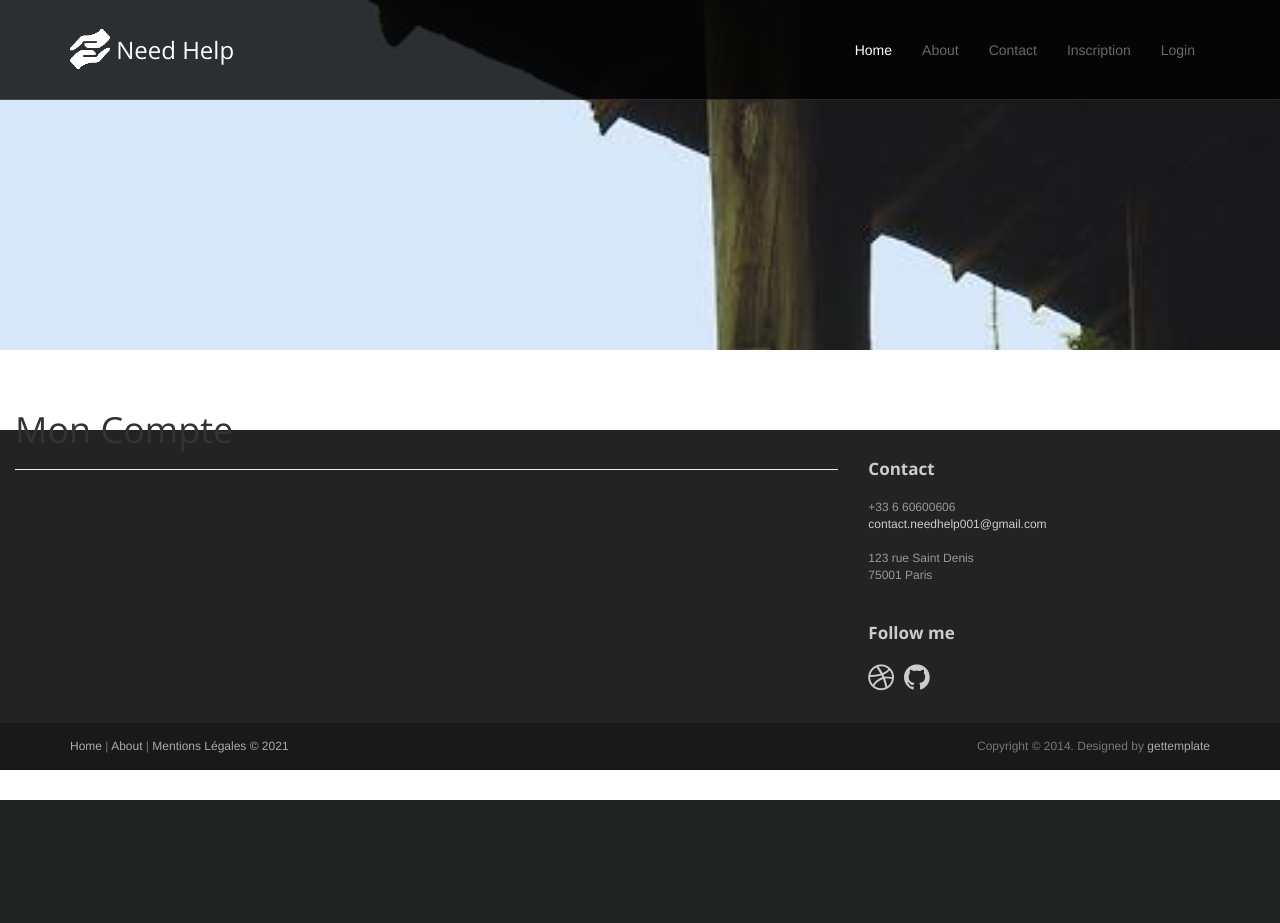
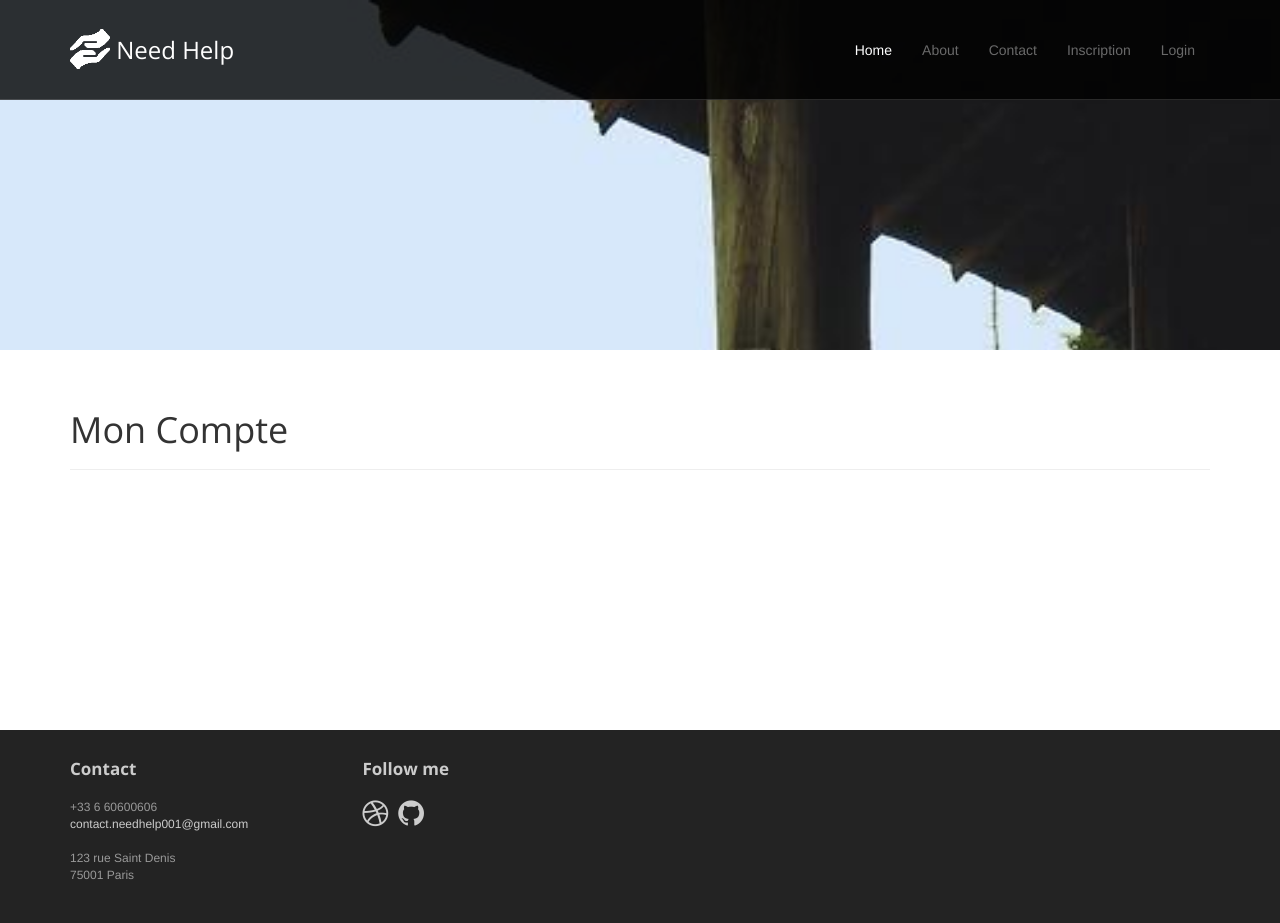
Before and after one commit to davidbarat/P13, a Django app: template needhelp/help/templates/help/profile.html in a window 1280 px wide. Shown: the top 923 px of the page. Before the commit the page ends 800 px from the top, so only its background shows below. Run offline with Django 3.2, Linux system fonts and the light colour scheme; the template is opened without the code that fills it, so the values that code supplies are empty; some libraries are stand-ins or nearby versions.

Commit message:
fix: display issue with container lg-8

```diff
--- a/needhelp/help/templates/group/creategroup.html
+++ b/needhelp/help/templates/group/creategroup.html
@@ -7,7 +7,7 @@
     id="profile">
 </section>
 <br>
-<div class="container col-lg-8 bg-white text-black">
+<div class="container bg-white text-black">
     {% if user.is_authenticated %}
     {% if registered %}
     <h1>Merci d'avoir créé votre groupe, accéder à votre compte <a href="{% url 'profile' %}">ici</a></h1>
--- a/needhelp/help/templates/help/profile.html
+++ b/needhelp/help/templates/help/profile.html
@@ -7,7 +7,7 @@
     id="profile">
 </section>
 <br>
-<div class="container col-lg-8 bg-white text-black default">
+<div class="container bg-white text-black default">
     <header class="page-header">
         <h1 class="page-title">Mon Compte</h1>
     </header>
```
